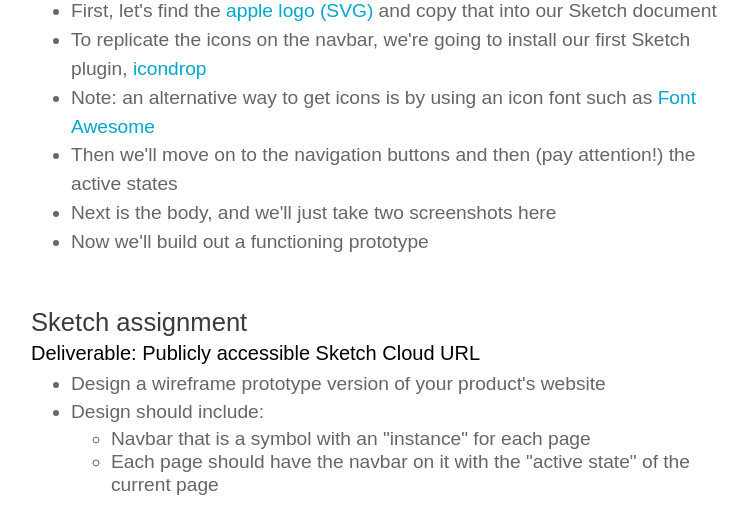
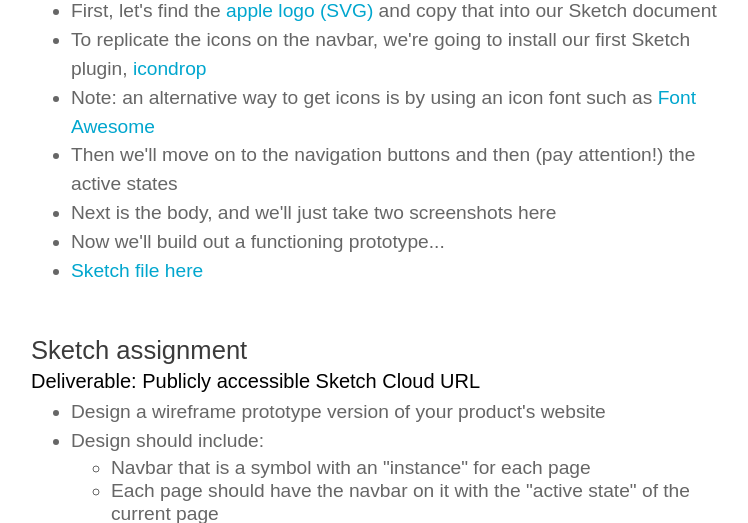
Before and after one commit to ericcorriel/mfad, a PHP site: page /2018-2019/week-1 in a window 1280 px wide. Shown: the part 1810-2333 px from the top of the page, without its empty margins (379-1127 px from the left). Run offline with PHP 8.4, Linux system fonts and the light colour scheme; some libraries are stand-ins or nearby versions.

Commit message:
posting sketch file

```diff
--- a/2018-2019/week-1/index.php
+++ b/2018-2019/week-1/index.php
@@ -79,7 +79,8 @@ include($_SERVER['DOCUMENT_ROOT'] . "/includes/formattop.php"); ?>
 				<li>Note: an alternative way to get icons is by using an icon font such as <a href='https://fontawesome.com' target='_blank' >Font Awesome</a></li>
 				<li>Then we'll move on to the navigation buttons and then (pay attention!) the active states</li>
 				<li>Next is the body, and we'll just take two screenshots here</li>
-				<li>Now we'll build out a functioning prototype</li>
+				<li>Now we'll build out a functioning prototype...</li>
+				<li><span class='alert'><a href='apple.com.sketch.zip'>Sketch file here</a></span></li>
 			</ul>
 
 
```
Also changed, not shown: 2 other files.
